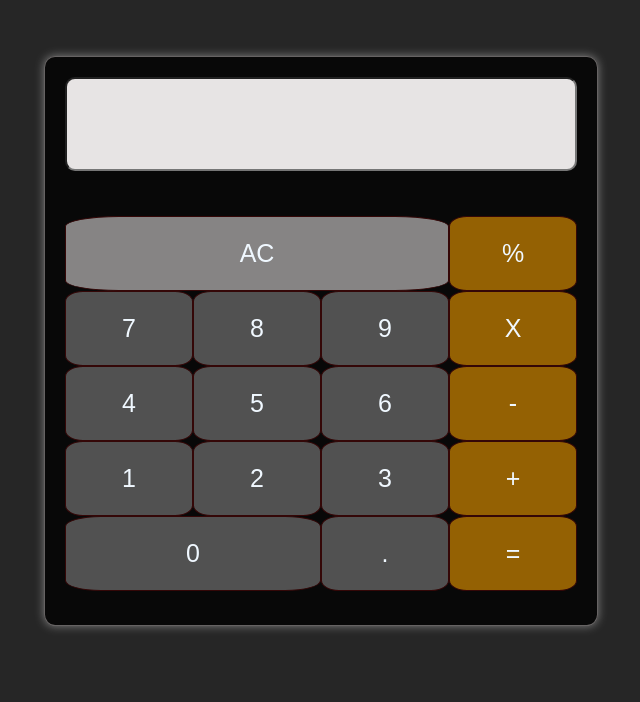
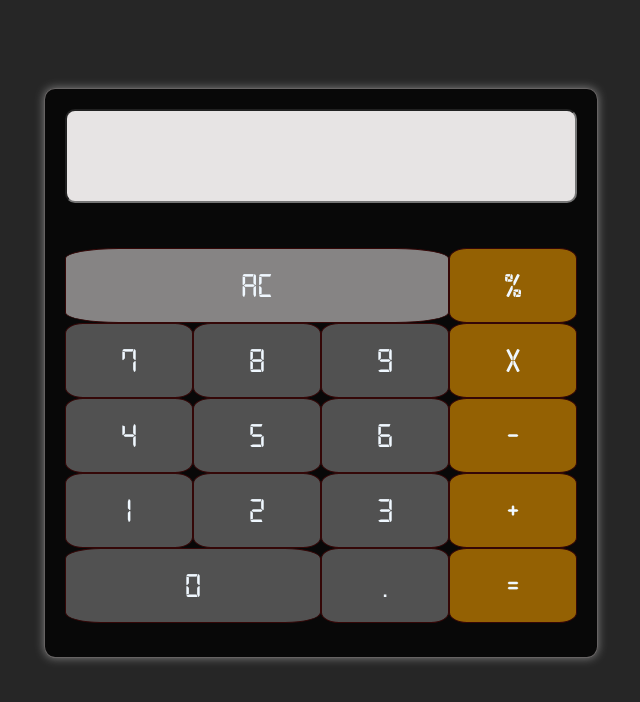
Before and after one commit to lisabiswal/CODSOFT, a plain HTML site: page calculator/index.html in a window 1280 px wide. Shown: the whole page, without its empty margins (319-959 px from the left). Drawn offline with Linux system fonts and the light colour scheme; a web font is replaced by a local one.

Commit message:
Update style.css

```diff
--- a/calculator/style.css
+++ b/calculator/style.css
@@ -1,9 +1,12 @@
+@font-face {
+  font-family: 'Digital7';
+  src: url('digital-7-font/Digital7-rg1mL.ttf') format('truetype');
+}
+
 body{
   height: 100vh;
   display: flex;
   justify-content: center;
-
-  font-family: "Roboto Mono", serif;
   background-color: rgba(0, 0, 0, 0.851);
 }
 .outline-of-calci{
@@ -11,7 +14,7 @@ body{
   height: 33rem;
   border: 1px solid rgb(102, 99, 99);
   padding: 20px;
-  margin-top: 3rem;
+  margin-top: 5rem;
   background-color: rgba(7, 7, 7, 0.945);
   border-radius: 2%;
   box-shadow: 0 0 10px gray
@@ -23,6 +26,7 @@ body{
 .all-btns{
   display: flex;
   flex-wrap: wrap;
+
   /* gap: 1px; */
 
 }
@@ -30,12 +34,10 @@ body{
 button{
   width: 8rem;
   height: 75px;
-  font-size: 25px;
+  font-size: 35px;
   border-radius: 14%;
   color: aliceblue;
-
-
-  /* outline: none; */
+  font-family: 'Digital7', sans-serif;
   border: 1px solid rgb(52, 7, 7);
 
 }
@@ -63,3 +65,7 @@ input{
 .mod,.mul,.sub,.add,.equal{
   background-color: rgba(255, 166, 0, 0.57);
 }
+#display-btn{
+  font-family: 'Digital7', sans-serif;
+  font-size: 50px;
+}
```
